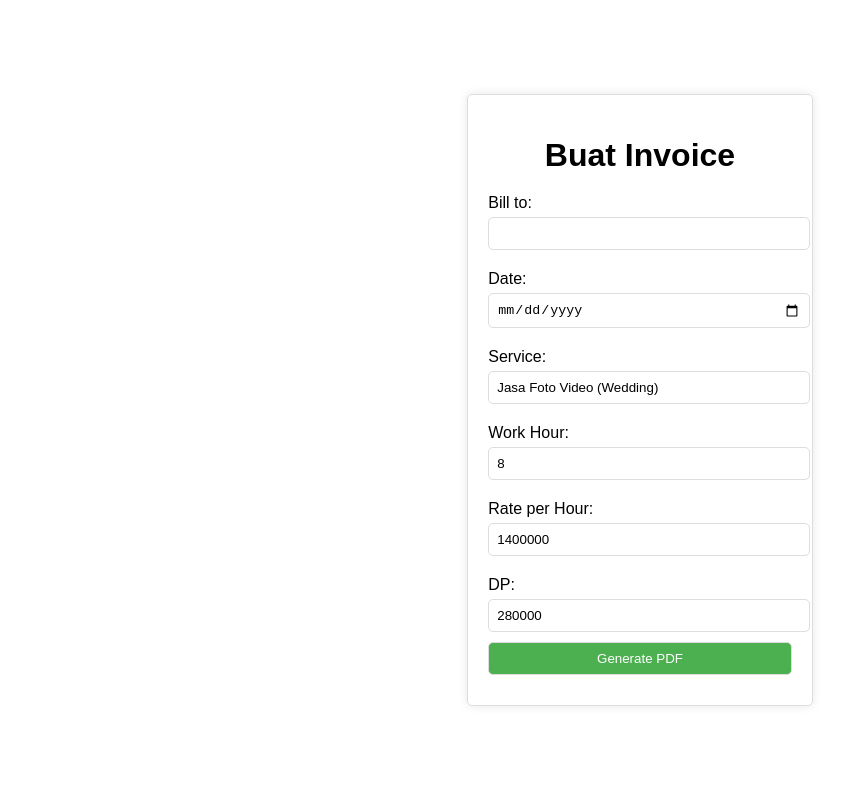
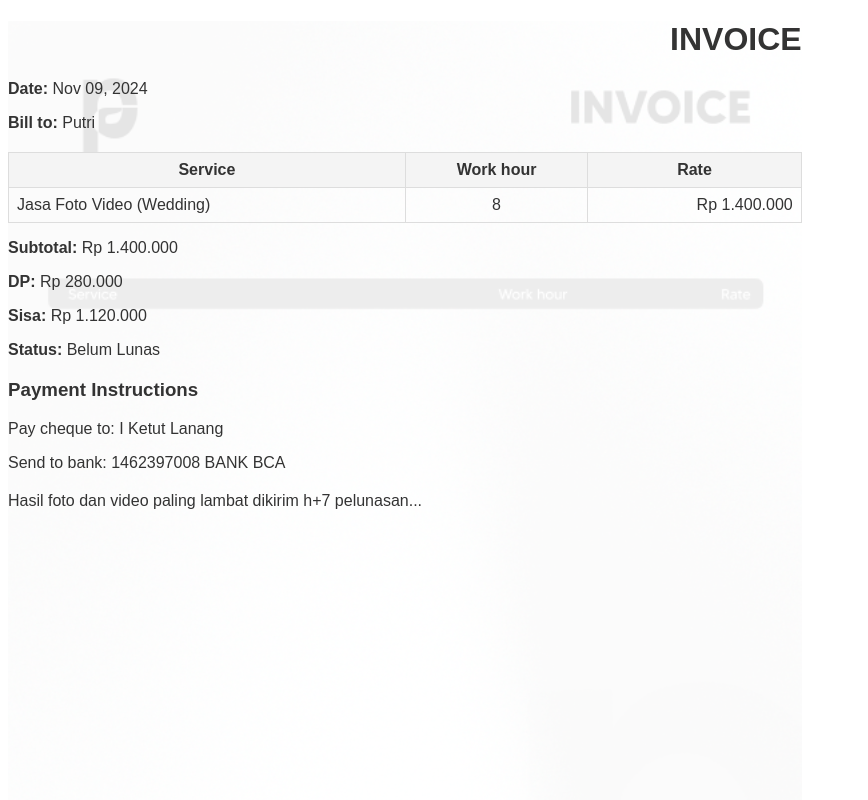
Before and after one commit to mbjxx/invoice-website, a plain HTML site: page index.html in a window 1280 px wide. Shown: the top 800 px of the page, without its empty margins (0-868 px from the left). Drawn offline with nearby package versions, Linux system fonts and the light colour scheme.

Commit message:
index.html

```diff
--- a/index.html
+++ b/index.html
@@ -4,109 +4,55 @@
     <meta charset="UTF-8">
     <meta name="viewport" content="width=device-width, initial-scale=1.0">
     <title>Invoice Generator</title>
-    <style>
-        body {
-            font-family: Arial, sans-serif;
-            display: flex;
-            justify-content: center;
-            align-items: center;
-            height: 100vh;
-            margin: 0;
-        }
-        .container {
-            max-width: 500px;
-            padding: 20px;
-            border: 1px solid #ddd;
-            border-radius: 5px;
-            box-shadow: 0px 0px 10px rgba(0, 0, 0, 0.1);
-        }
-        h1 {
-            text-align: center;
-            margin-bottom: 20px;
-        }
-        label {
-            display: block;
-            margin: 10px 0 5px;
-        }
-        input, button {
-            width: 100%;
-            padding: 8px;
-            margin-bottom: 10px;
-            border: 1px solid #ddd;
-            border-radius: 5px;
-        }
-        button {
-            background-color: #4CAF50;
-            color: white;
-            cursor: pointer;
-        }
-        button:hover {
-            background-color: #45a049;
-        }
-    </style>
 </head>
 <body>
-    <div class="container">
-        <h1>Buat Invoice</h1>
-        <form id="invoiceForm">
-            <label for="name">Bill to:</label>
-            <input type="text" id="name" required>
+    <div id="invoice" style="width: 210mm; height: 297mm; position: relative; font-family: Arial, sans-serif; color: #333;">
+        <!-- Background Image -->
+        <img src="https://mbjxx.github.io/invoice-website/bg.png" style="position: absolute; width: 100%; height: 100%; opacity: 0.1; top: 0; left: 0; z-index: -1;">
 
-            <label for="date">Date:</label>
-            <input type="date" id="date" required>
+        <!-- Invoice Content -->
+        <h1 style="text-align: right;">INVOICE</h1>
+        <p><strong>Date:</strong> <span id="invoiceDate">Nov 09, 2024</span></p>
+        <p><strong>Bill to:</strong> <span id="billTo">Putri</span></p>
 
-            <label for="service">Service:</label>
-            <input type="text" id="service" value="Jasa Foto Video (Wedding)" required>
+        <table style="width: 100%; border-collapse: collapse; margin-top: 20px;">
+            <thead>
+                <tr>
+                    <th style="border: 1px solid #ddd; padding: 8px; background-color: #f4f4f4;">Service</th>
+                    <th style="border: 1px solid #ddd; padding: 8px; background-color: #f4f4f4;">Work hour</th>
+                    <th style="border: 1px solid #ddd; padding: 8px; background-color: #f4f4f4;">Rate</th>
+                </tr>
+            </thead>
+            <tbody>
+                <tr>
+                    <td style="border: 1px solid #ddd; padding: 8px;">Jasa Foto Video (Wedding)</td>
+                    <td style="border: 1px solid #ddd; padding: 8px; text-align: center;">8</td>
+                    <td style="border: 1px solid #ddd; padding: 8px; text-align: right;">Rp 1.400.000</td>
+                </tr>
+            </tbody>
+        </table>
 
-            <label for="hours">Work Hour:</label>
-            <input type="number" id="hours" value="8" required>
+        <p><strong>Subtotal:</strong> Rp 1.400.000</p>
+        <p><strong>DP:</strong> Rp 280.000</p>
+        <p><strong>Sisa:</strong> Rp 1.120.000</p>
+        <p><strong>Status:</strong> Belum Lunas</p>
 
-            <label for="rate">Rate per Hour:</label>
-            <input type="number" id="rate" value="1400000" required>
+        <!-- Payment Instructions -->
+        <div style="margin-top: 20px;">
+            <h3>Payment Instructions</h3>
+            <p>Pay cheque to: I Ketut Lanang</p>
+            <p>Send to bank: 1462397008 BANK BCA</p>
+        </div>
 
-            <label for="dp">DP:</label>
-            <input type="number" id="dp" value="280000" required>
-
-            <button type="button" onclick="generatePDF()">Generate PDF</button>
-        </form>
+        <!-- Notes -->
+        <div style="margin-top: 20px;">
+            <p>Hasil foto dan video paling lambat dikirim h+7 pelunasan...</p>
+        </div>
     </div>
 
-    <!-- Pustaka jsPDF -->
+    <button onclick="generatePDF()">Download PDF</button>
+
     <script src="https://cdnjs.cloudflare.com/ajax/libs/jspdf/2.4.0/jspdf.umd.min.js"></script>
-    <script>
-        function generatePDF() {
-            const { jsPDF } = window.jspdf;
-            const doc = new jsPDF();
-
-            // Ambil nilai dari form
-            const name = document.getElementById('name').value;
-            const date = document.getElementById('date').value;
-            const service = document.getElementById('service').value;
-            const hours = document.getElementById('hours').value;
-            const rate = document.getElementById('rate').value;
-            const dp = document.getElementById('dp').value;
-
-            const subtotal = hours * rate;
-            const remaining = subtotal - dp;
-
-            // Teks Invoice
-            doc.setFontSize(12);
-            doc.text("INVOICE", 10, 10);
-            doc.text(`Bill to: ${name}`, 10, 20);
-            doc.text(`Date: ${date}`, 10, 30);
-
-            doc.text("Service:", 10, 40);
-            doc.text(service, 10, 50);
-            doc.text(`Work Hour: ${hours}`, 10, 60);
-            doc.text(`Rate per Hour: Rp ${rate}`, 10, 70);
-
-            doc.text(`Subtotal: Rp ${subtotal}`, 10, 90);
-            doc.text(`DP: Rp ${dp}`, 10, 100);
-            doc.text(`Balance Due: Rp ${remaining}`, 10, 110);
-
-            // Simpan sebagai PDF
-            doc.save("invoice.pdf");
-        }
-    </script>
+    <script src="script.js"></script>
 </body>
 </html>
```
